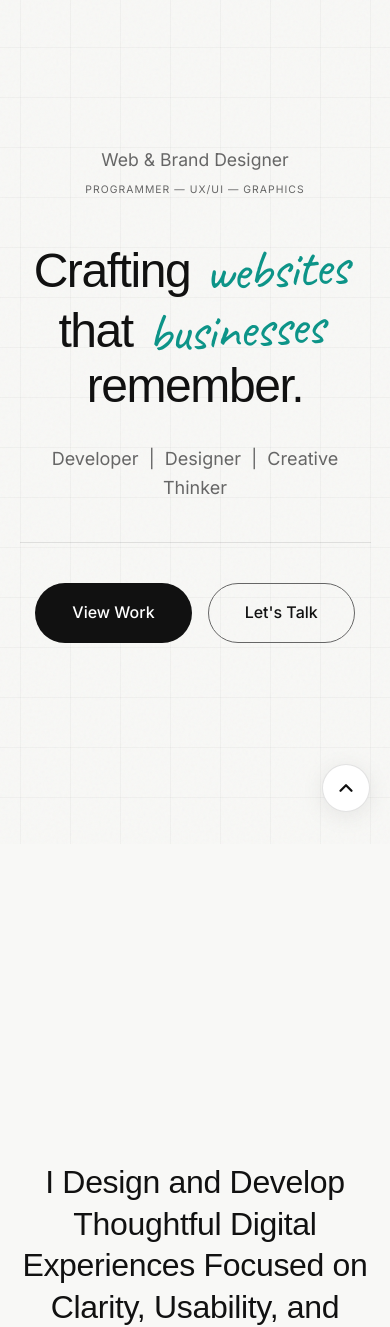
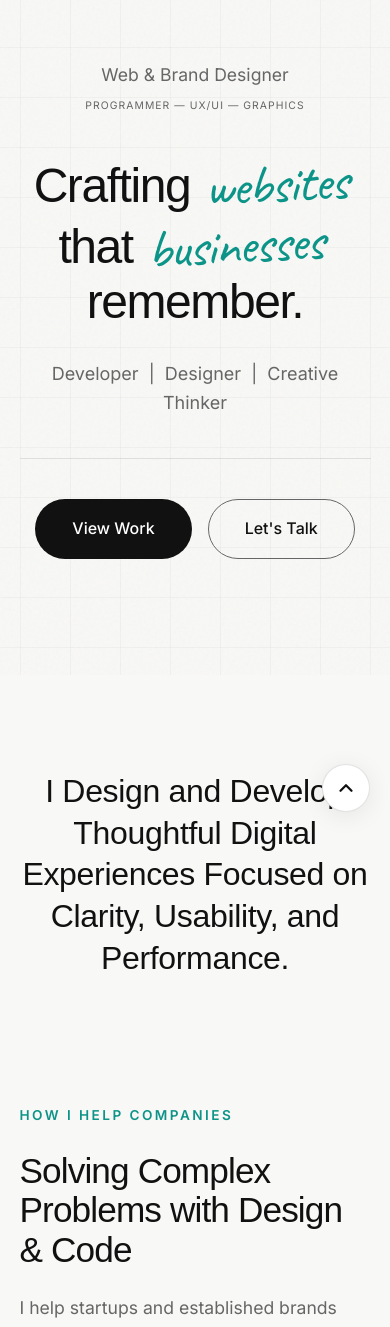
Before and after one commit to Emmzain/Portfolio-w, a Next.js app: page / in a window 390 px wide. Shown: the top 1327 px of the page. Built offline with nearby package versions, Linux system fonts and the light colour scheme; a web font is replaced by a local one.

Commit message:
Adjust hero and about section heights on mobile view

```diff
--- a/src/app/globals.css
+++ b/src/app/globals.css
@@ -1312,6 +1312,14 @@ img {
     /* Reduce gaps around about text on mobile */
     .hero {
         padding-bottom: 20px !important;
+    }
+
+    #hero {
+        min-height: 80vh !important;
+    }
+
+    #about {
+        height: 400px !important;
     }
 
     #about.section {
```
